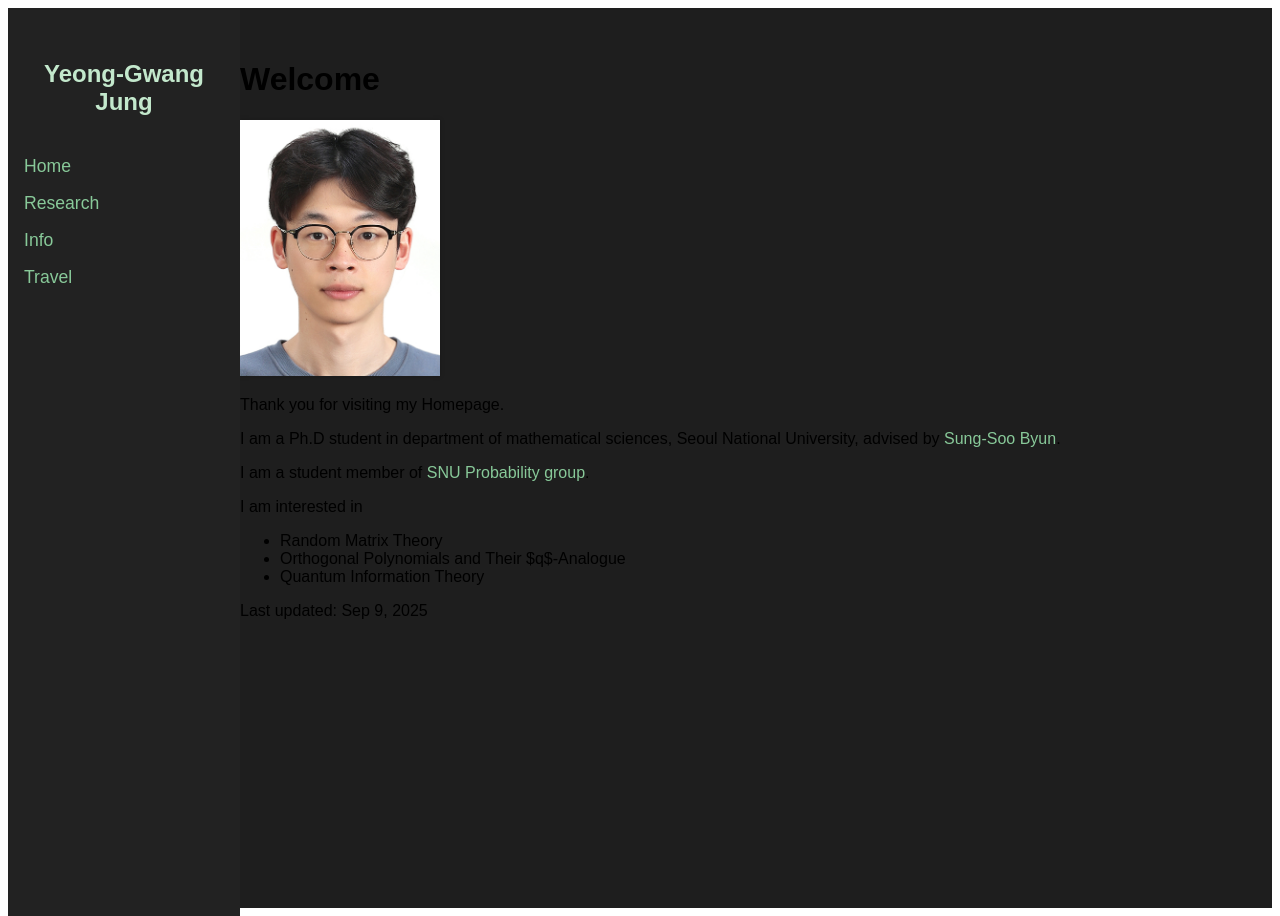
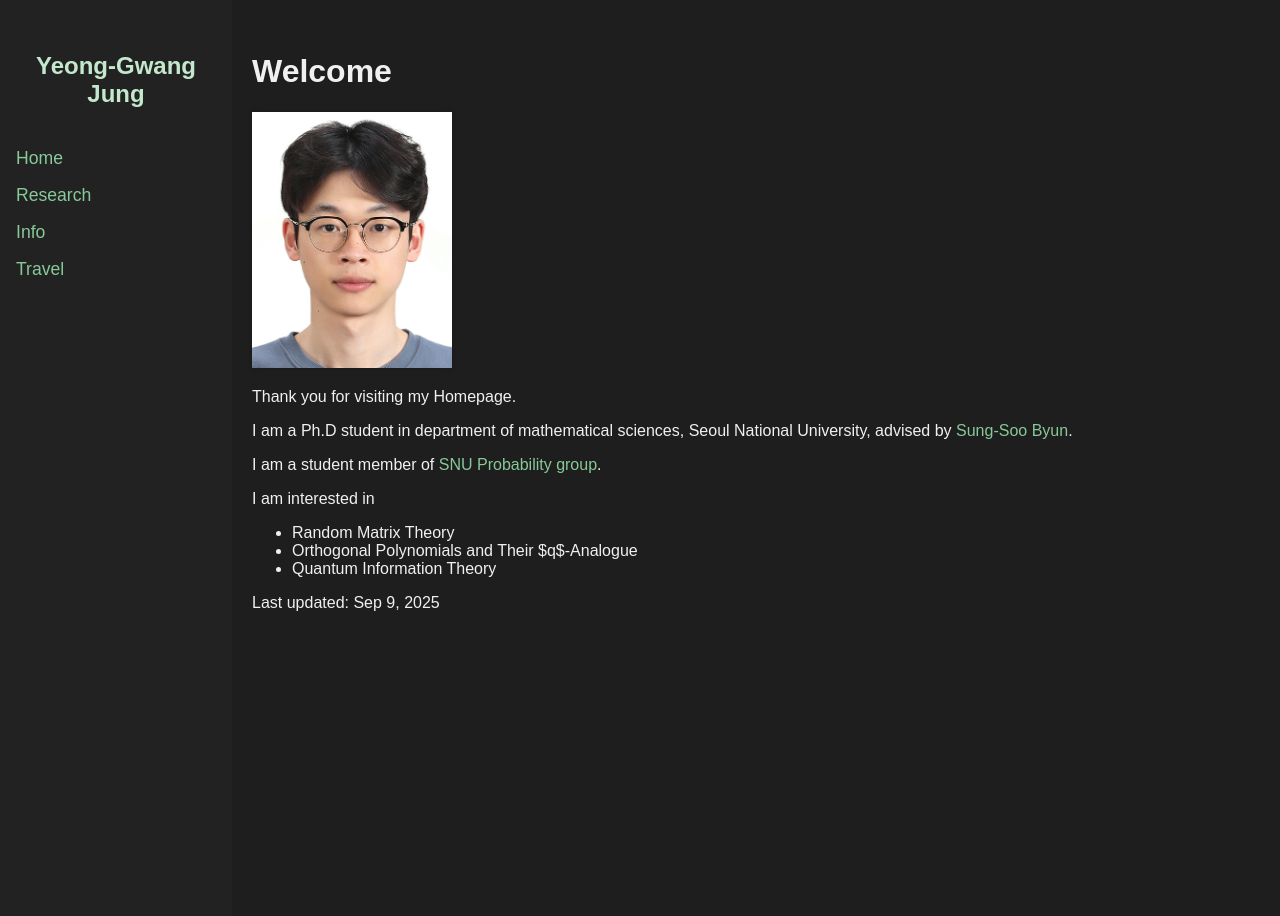
Before and after one commit to y-gJung/y-gJung.github.io, a Jekyll site: the page built from index.md, in a window 1280 px wide. Built offline with Jekyll 4.4.1, drawn with Linux system fonts in a browser that asks for light colours.

Commit message:
Update style.css

```diff
--- a/assets/style.css
+++ b/assets/style.css
@@ -3,6 +3,13 @@
   display: flex;
   min-height: 100vh;
   font-family: 'IBM Plex Sans', sans-serif;
+  color: #f0f0f0;
+  background-color: #1e1e1e;
+}
+
+html, body {
+  margin: 0;
+  padding: 0;
   background-color: #1e1e1e;
 }
 
@@ -26,7 +33,7 @@
 }
 
 .main-content {
-  margin-left: 200px;  /* 사이드바만큼 오른쪽으로 밀기 */
+  margin-left: 220px;  /* 사이드바만큼 오른쪽으로 밀기 */
   padding: 20px;
   flex: 1;
 }
```
